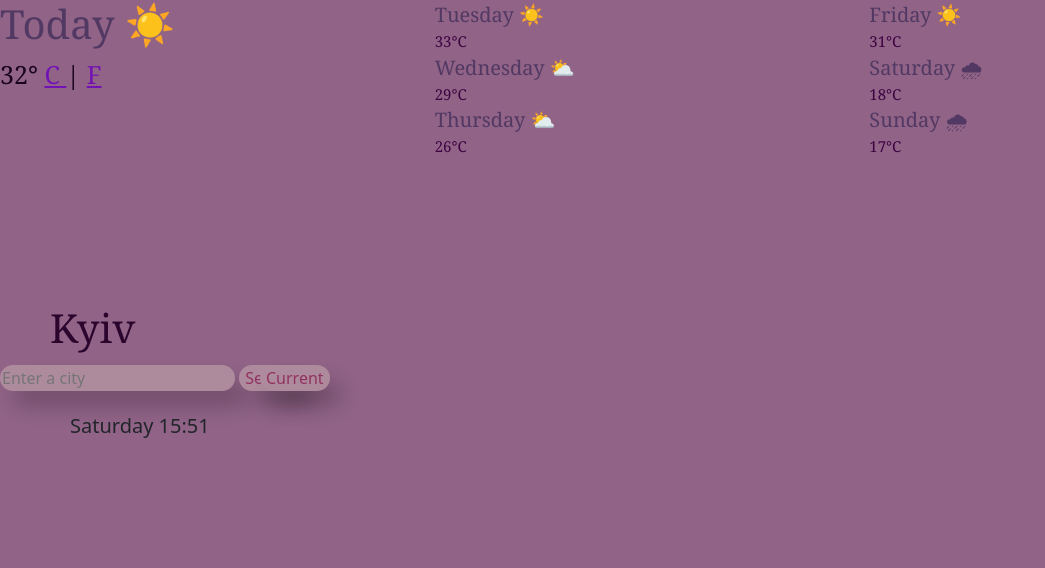
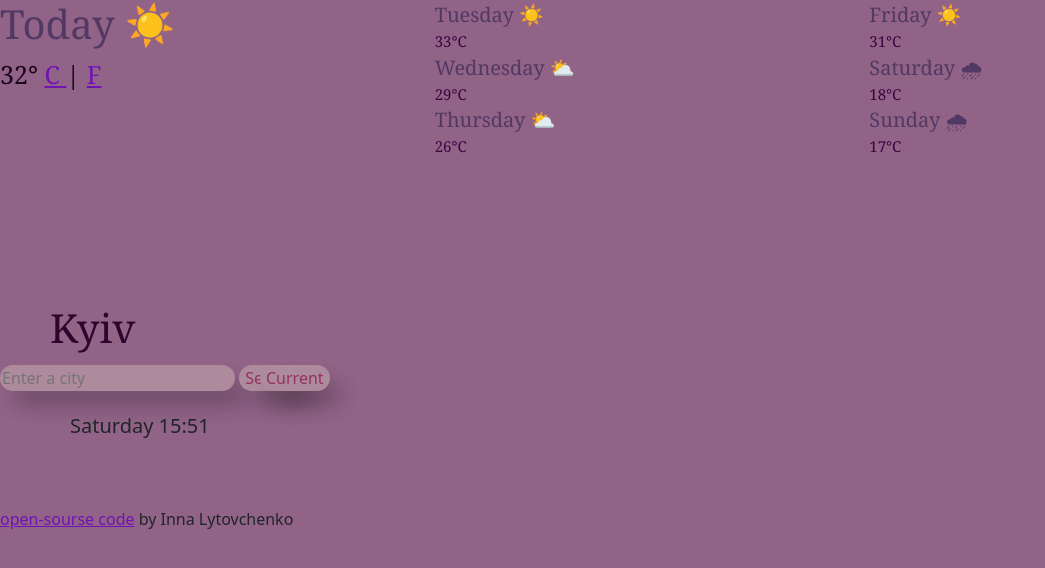
Before and after one commit to ziriael-absten/try_weather_project, a plain HTML site: page index.html in a window 1280 px wide. Shown: the whole page, without its empty margins (0-1045 px from the left). Drawn offline with nearby package versions, Linux system fonts and the light colour scheme.

Commit message:
added link

```diff
--- a/index.html
+++ b/index.html
@@ -67,6 +67,12 @@
       </form>
       <div class="time" id="time">Thursday 11:10</div>
       <button>Current</button>
+      <div class="link">
+        <a href="https://github.com/ziriael-absten/try_weather_project"
+          >open-sourse code</a
+        >
+        by Inna Lytovchenko
+      </div>
       <script src="src/index.js"></script>
     </div>
   </body>
--- a/src/styles.css
+++ b/src/styles.css
@@ -49,3 +49,7 @@ button {
   top: 84px;
   left: 260px;
 }
+.link {
+  position: relative;
+  top: 200px;
+}
```
